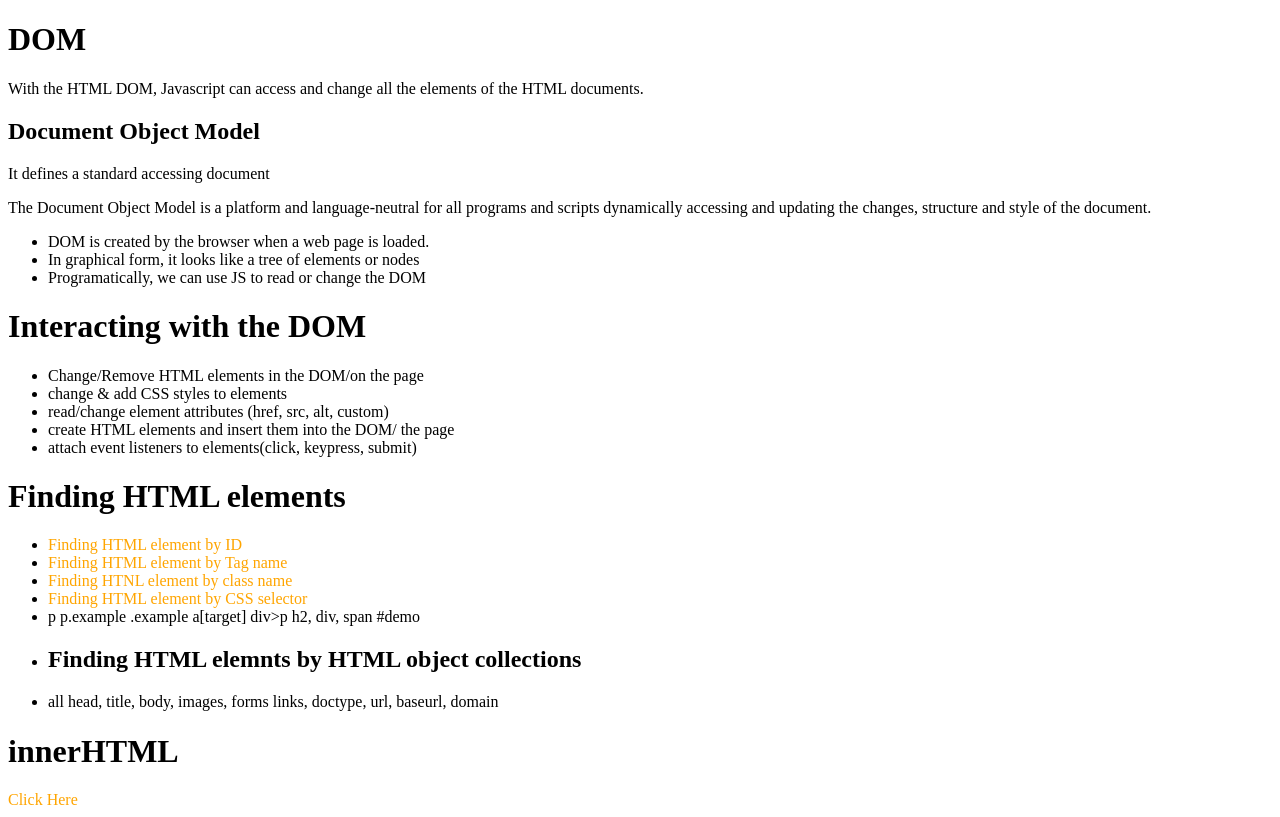
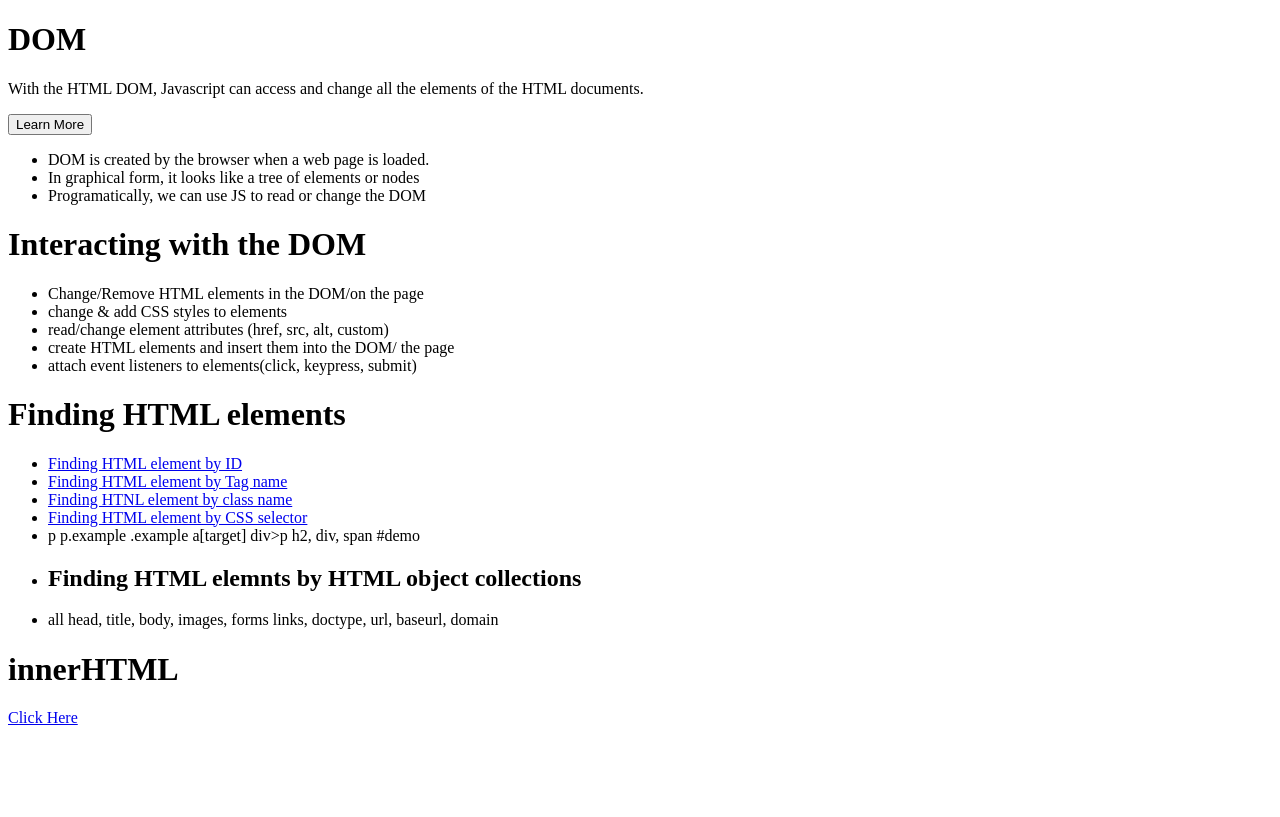
Before and after one commit to mdafsha9/DOM, a plain HTML site: page index.html in a window 1280 px wide. Drawn offline with Linux system fonts and the light colour scheme.

Commit message:
innerHTML

```diff
--- /dev/null
+++ b/09.js
@@ -0,0 +1,6 @@
+const innerDom = document.getElementById("dom");
+console.log(innerDom.innerHTML);
+
+innerDom.innerHTML = "<button>Learn More</button>";
+
+console.log(innerDom.innerHTML);
--- a/index.html
+++ b/index.html
@@ -18,7 +18,8 @@
     <!-- <script src="./05.js" defer></script> -->
     <!-- <script src="./06.js" defer></script> -->
     <!-- <script src="./07.js" defer></script> -->
-    <script src="./08.js" defer></script>
+    <!-- <script src="./08.js" defer></script> -->
+    <script src="./09.js" defer></script>
   </head>
   <body>
     <h1 id="header" class="head">DOM</h1>
```
